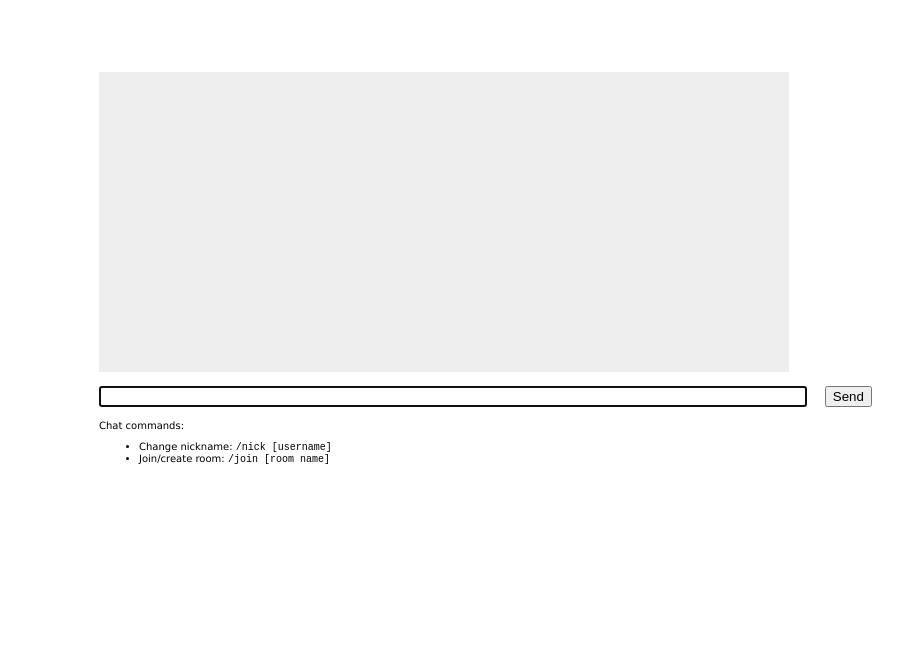
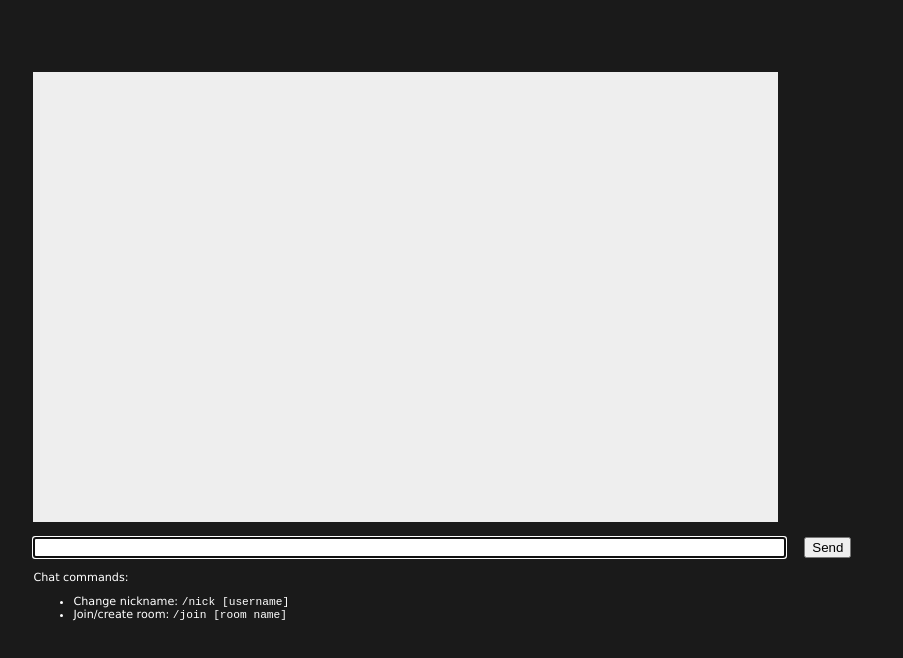
Before and after one commit to pixelmauler/chatter, a website: page public/index.html in a window 1280 px wide. Shown: the whole page, without its empty margins (141-1044 px from the left). Drawn offline with nearby package versions, Linux system fonts and the light colour scheme; no server answers.

Commit message:
Alex's first commit

```diff
--- a/public/styles/style.css
+++ b/public/styles/style.css
@@ -1,12 +1,15 @@
 body {
+background-color: #1a1a1a;
+color: white;
 padding: 50px;
-font: 14px "Lucida Grande", Helvetica, Arial, sans-serif;
+font: .9rem "Lucida Grande", Helvetica, Arial, sans-serif;
+font-weight: 100;
 }
 a {
 color: #00B7FF;
 }
 #content {
-width: 800px;
+width: 80%;
 margin-left: auto;
 margin-right: auto;
 }
@@ -15,8 +18,8 @@ background-color: #ddd;
 margin-bottom: 1em;
 }
 #messages {
-width: 690px;
-height: 300px;
+width: 80%;
+height: 450px;
 overflow: auto;
 background-color: #eee;
 margin-bottom: 1em;
@@ -24,8 +27,8 @@ margin-right: 10px;
 }
 #room-list {
 float: right;
-width: 100px;
-height: 300px;
+width: 20%;
+height: 450px;
 overflow: auto;
 }
 #room-list div {
@@ -35,10 +38,10 @@ border-bottom: 1px solid #eee;
 background-color: #ddd;
 }
 #send-message {
-width: 700px;
+width: 80%;
 margin-bottom: 1em;
 margin-right: 1em;
 }
 #help {
-font: 10px "Lucida Grande", Helvetica, Arial, sans-serif;
+font: .7rem "Lucida Grande", Helvetica, Arial, sans-serif;
 }
```
